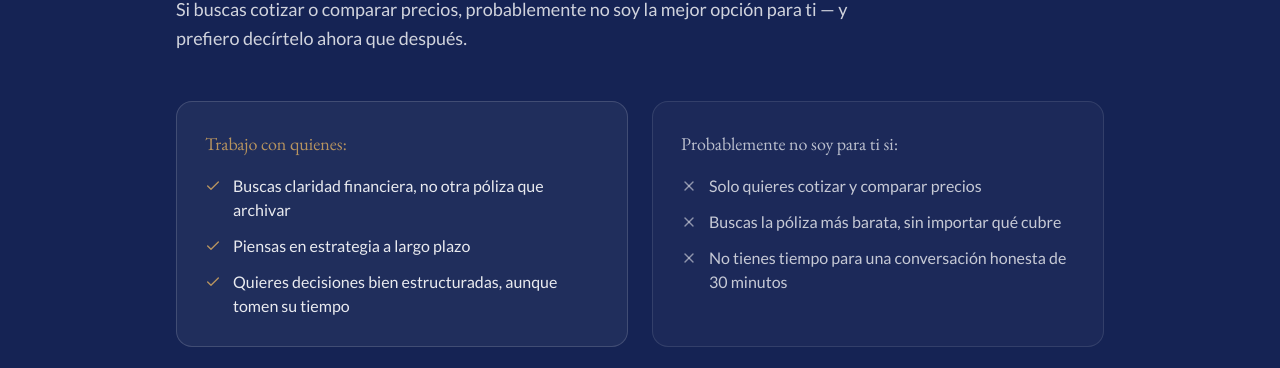
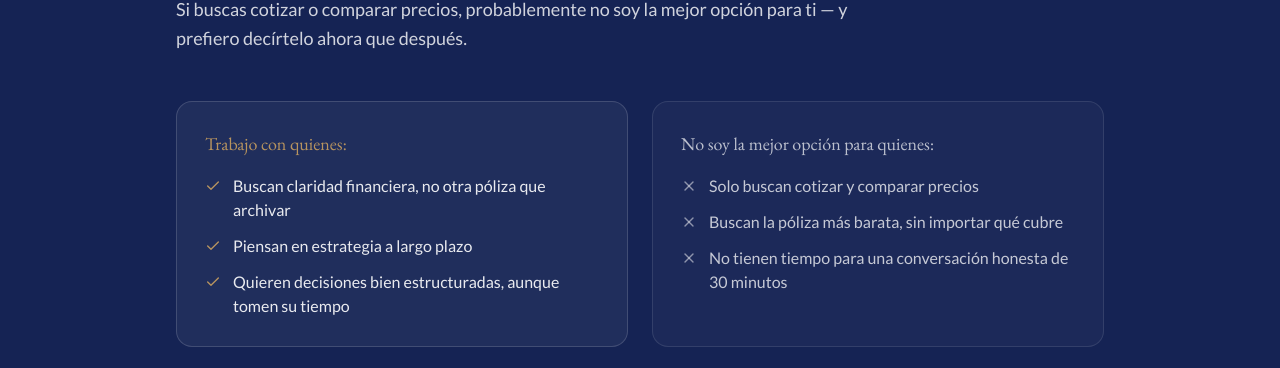
Before and after one commit to DESPACHOPM/despacho-pm-site, a Next.js app: page / in a window 1280 px wide. Shown: the part 5210-5578 px from the top of the page. Built offline with nearby package versions, Linux system fonts and the light colour scheme.

Commit message:
Corrige concordancia y hace paralela la seccion de filtro de clientes

```diff
--- a/src/components/sections/fit-filter.tsx
+++ b/src/components/sections/fit-filter.tsx
@@ -2,15 +2,15 @@ import { Reveal } from "@/components/motion/reveal";
 import { Check, X } from "lucide-react";
 
 const FOR_YOU = [
-  "Buscas claridad financiera, no otra póliza que archivar",
-  "Piensas en estrategia a largo plazo",
-  "Quieres decisiones bien estructuradas, aunque tomen su tiempo",
+  "Buscan claridad financiera, no otra póliza que archivar",
+  "Piensan en estrategia a largo plazo",
+  "Quieren decisiones bien estructuradas, aunque tomen su tiempo",
 ];
 
 const NOT_FOR_YOU = [
-  "Solo quieres cotizar y comparar precios",
-  "Buscas la póliza más barata, sin importar qué cubre",
-  "No tienes tiempo para una conversación honesta de 30 minutos",
+  "Solo buscan cotizar y comparar precios",
+  "Buscan la póliza más barata, sin importar qué cubre",
+  "No tienen tiempo para una conversación honesta de 30 minutos",
 ];
 
 export function FitFilter() {
@@ -50,7 +50,7 @@ export function FitFilter() {
           <Reveal delay={0.2}>
             <div className="h-full rounded-2xl border border-surface/10 bg-surface/[0.03] p-7">
               <p className="font-heading text-lg text-surface/70">
-                Probablemente no soy para ti si:
+                No soy la mejor opción para quienes:
               </p>
               <ul className="mt-4 space-y-3">
                 {NOT_FOR_YOU.map((item) => (
```
